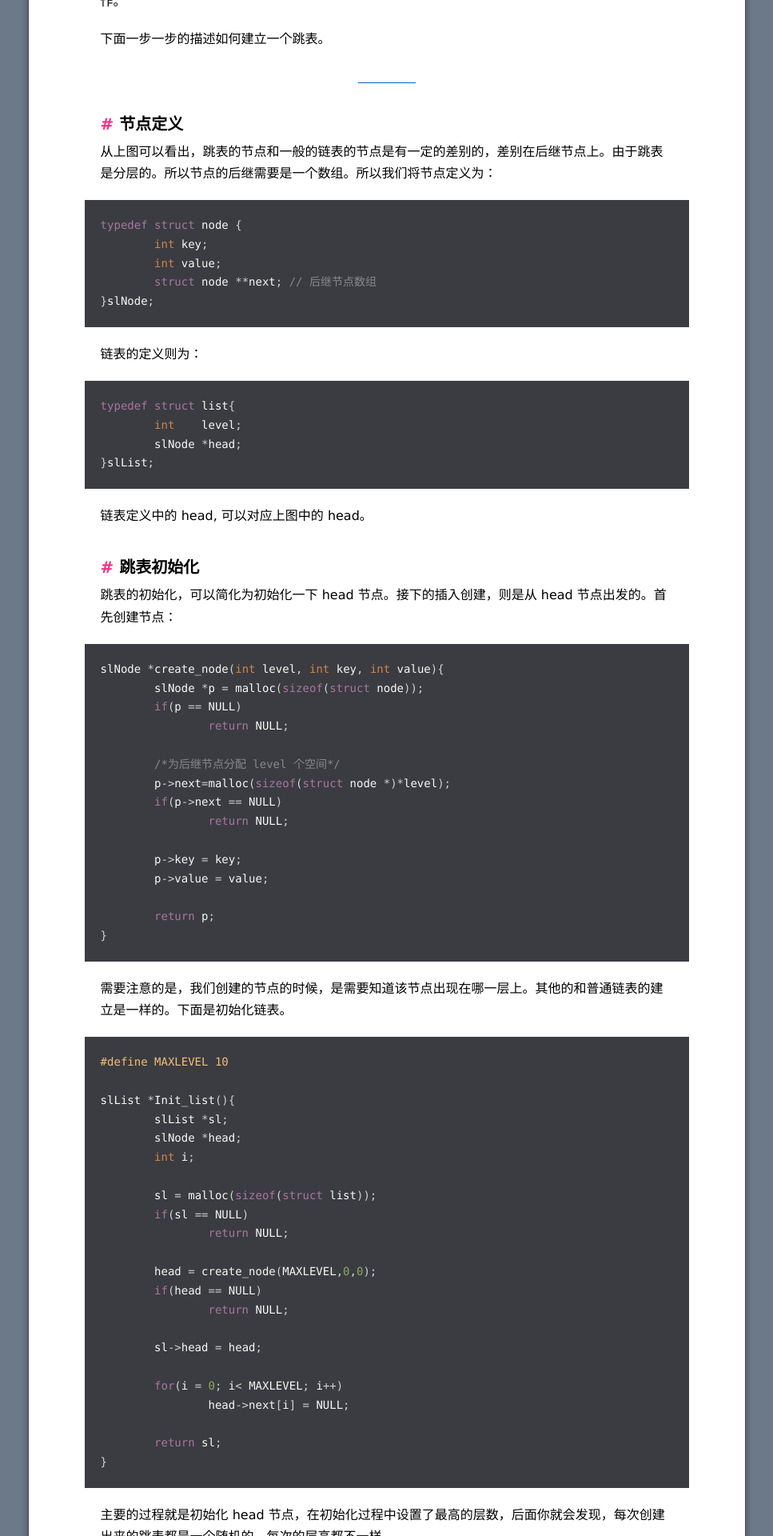
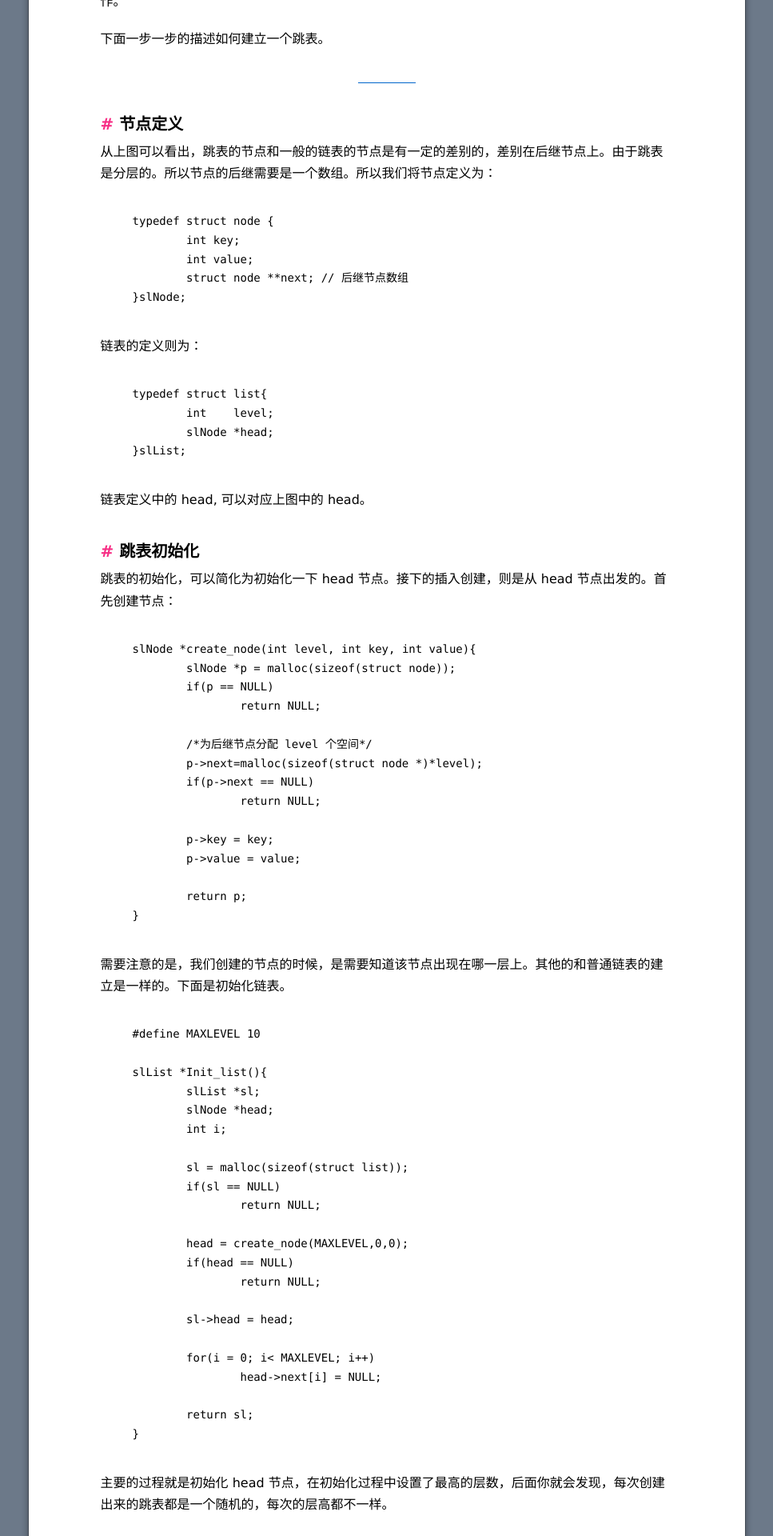
Before and after one commit to JesseEisen/JesseEisen.github.io, a Jekyll site: the page built from _posts/2016-08-23-skip-list.md, in a window 1280 px wide. Shown: the part 1216-3136 px from the top of the page at 80% size, without its empty margins (156-1123 px from the left). Built offline with Jekyll 4.4.1, drawn with Linux system fonts in a browser that asks for light colours.

Commit message:
change code style

```diff
--- a/css/posts.scss
+++ b/css/posts.scss
@@ -1,7 +1,7 @@
 ---
 ---
 
-@import "rouge-base16-dark";
+/*@import "rouge-base16-dark";*/
 @import url('https://fonts.googleapis.com/css?family=Lato:300italic,700italic,300,700');
 
 html {
@@ -294,7 +294,7 @@ code, pre {
   font-family:Monaco, Bitstream Vera Sans Mono, Lucida Console, Terminal;
   color:#069;
   font-size:14px;
-  overflow-x:auto;
+  /*overflow-x:auto;*/
 }
 
 code::before {
@@ -306,13 +306,12 @@ code::after {
 }
 
 pre {
-  padding:20px;
-  background: #3A3C42;
-  color:#f8f8f2;
+  padding:15px 60px;
+  color:black;
   margin:0 -20px 20px;
 
   code {
-    color:#f8f8f2;
+    color:black;
   }
 
   code::before {
```
